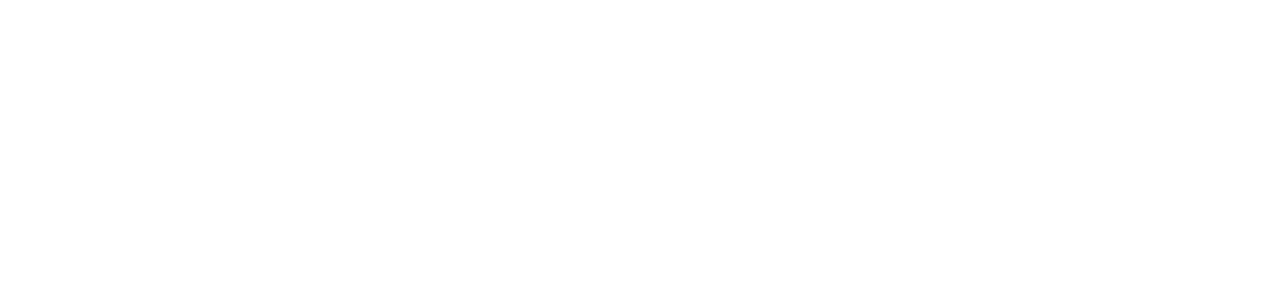
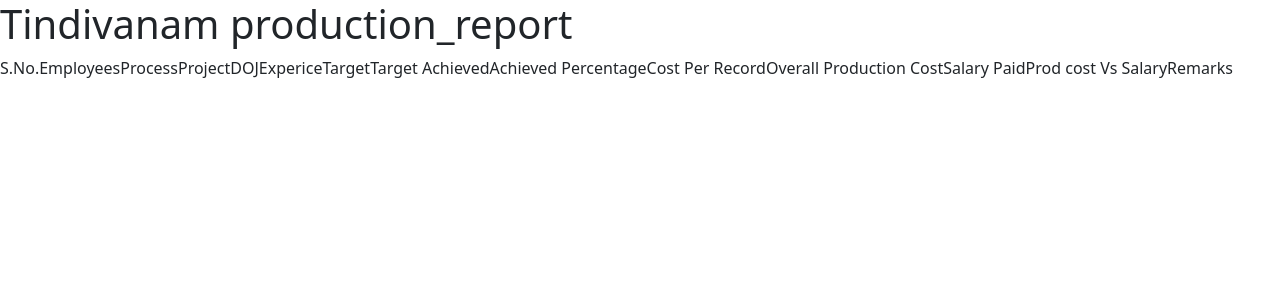
Before and after one commit to Astalakshmi2001/SwiftProsys, a React (Vite) app: page /.pages/Production/production_report in a window 1280 px wide. Before the commit this address had no page. Shown: the top 300 px of the page. Built offline with nearby package versions, Linux system fonts and the light colour scheme.

Commit message:
Production_report making

```diff
--- a/src/App.css
+++ b/src/App.css
@@ -74,3 +74,17 @@
   border-radius: 6px;
   font-weight: 600;
 }
+
+h1 .title{
+  color: aqua;
+  justify-content: center;
+  align-items: center;
+}
+.ul{
+  display: flex;
+  flex-direction: row;
+  padding-right: 0 5px;
+}
+.title .ul .li{
+    padding-right: 0 5px;
+}
--- a/src/App.jsx
+++ b/src/App.jsx
@@ -3,6 +3,7 @@
 import Login from './pages/auth/login'
 import Signup from './pages/auth/signup'
 import { BrowserRouter as Router, Routes, Route } from 'react-router-dom';
+import Production_report from './pages/Production/production_report';
 
 function App() {
 
@@ -11,6 +12,7 @@
       <Routes>
         <Route path="/" element={<Login />} />
         <Route path="/signup" element={<Signup />} />
+        <Route path=".pages/Production/production_report" element={<Production_report />} />
       </Routes>
     </Router>
   )
--- /dev/null
+++ b/src/pages/Production/production_report.jsx
@@ -0,0 +1,30 @@
+import React from 'react'
+import '../../App.css'
+import { Colors } from '../../constant/colors'
+
+
+export default function Production_report
+() {
+  return (
+    <div>
+        <h1 className='Title'>Tindivanam production_report</h1>
+        <div className="ul">
+            <div className="li">S.No.</div>
+            <div className="li">Employees</div>
+            <div className="li">Process</div>
+            <div className="li">Project</div>
+            <div className="li">DOJ</div>
+            <div className="li">Experice</div>
+            <div className="li">Target</div>
+            <div className="li">Target Achieved</div>
+            <div className="li">Achieved Percentage</div>
+            <div className="li">Cost Per Record</div>
+            <div className="li">Overall Production Cost</div>
+            <div className="li">Salary Paid</div>
+            <div className="li">Prod cost Vs Salary</div>
+            <div className="li">Remarks</div>
+        </div>
+
+    </div>
+  )
+}
```
